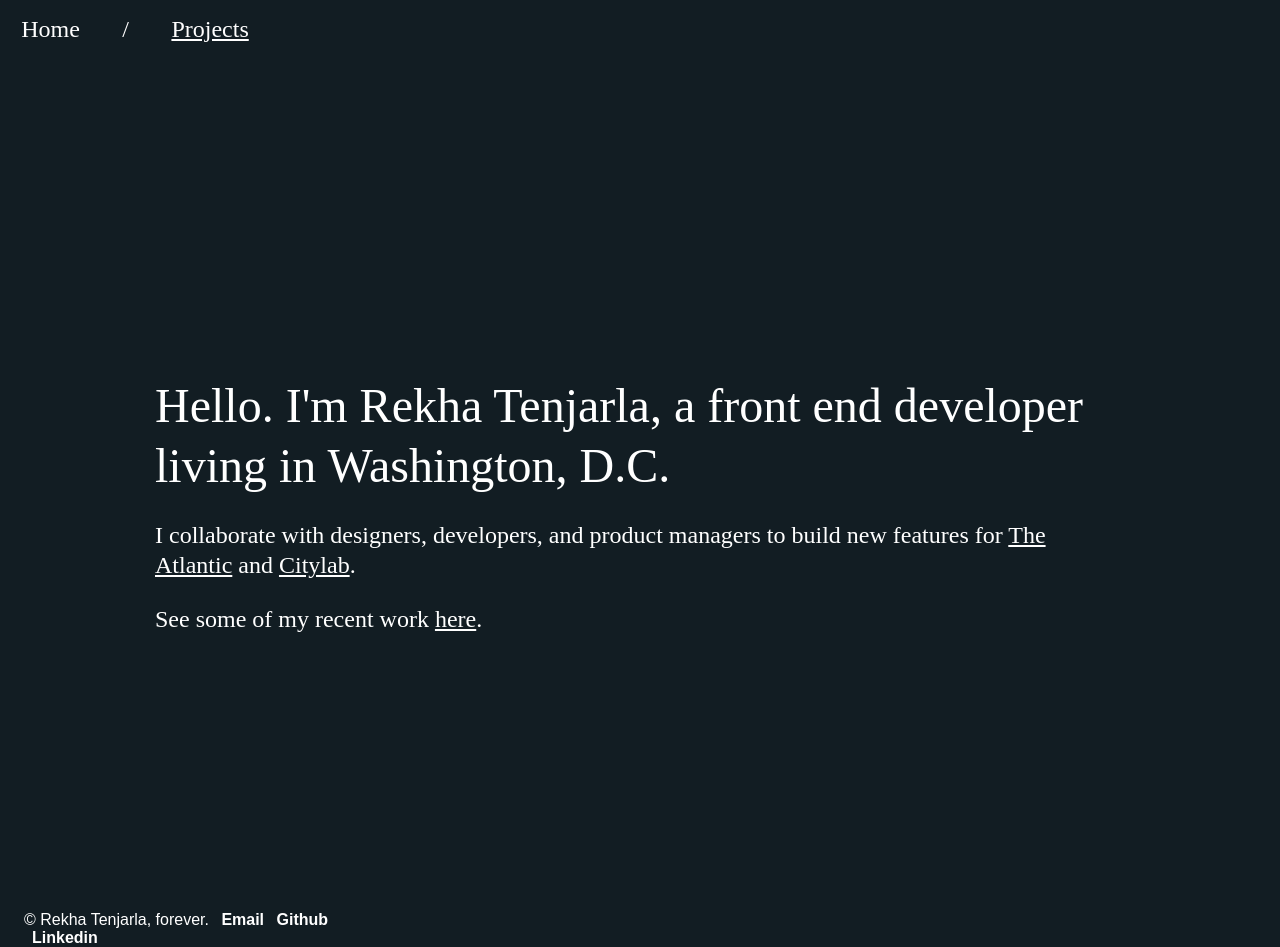
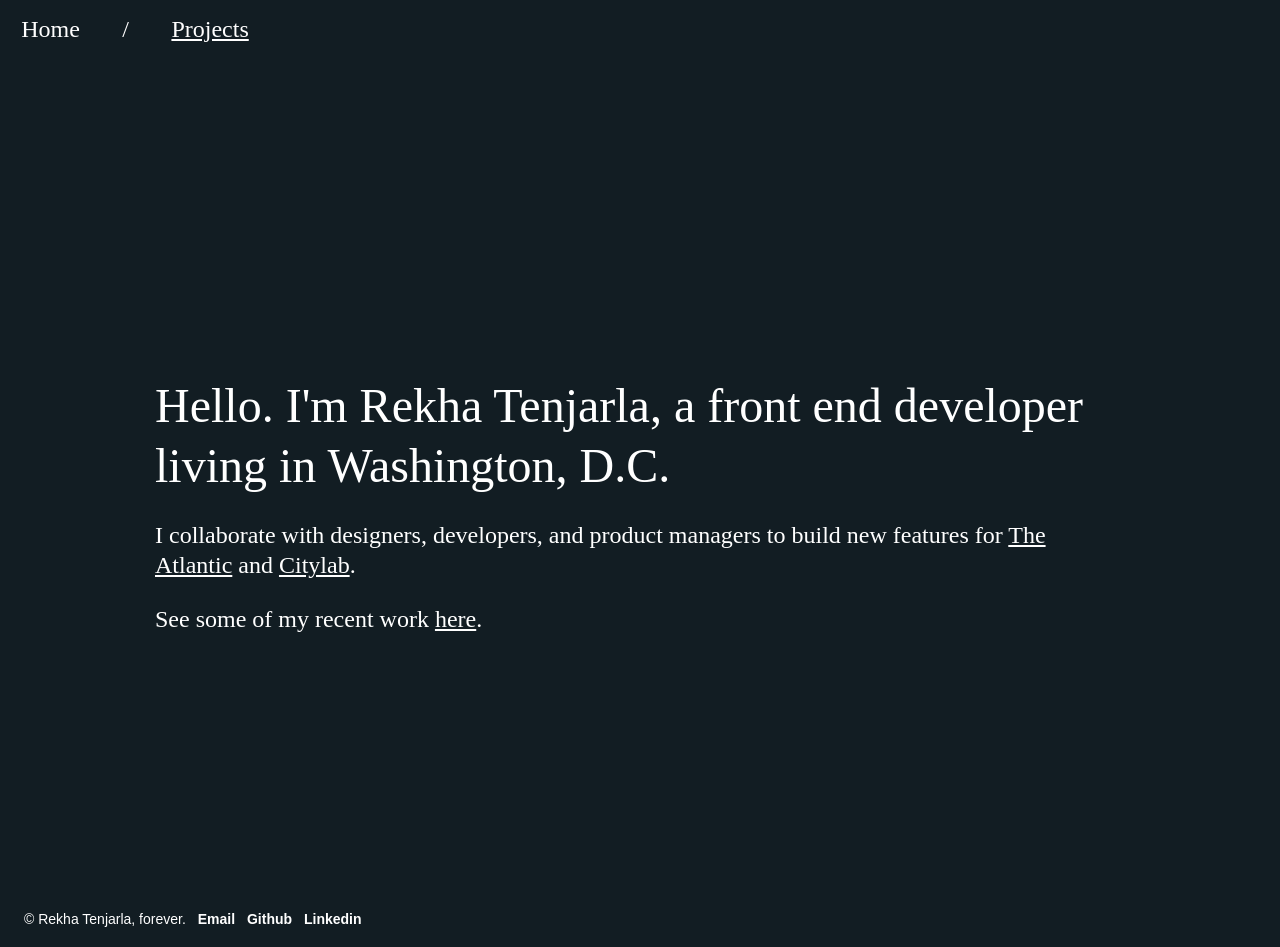
Before and after one commit to rekhers/rekhers.github.io, a Jekyll site: the page built from index.html, in a window 1280 px wide. Built offline with Jekyll 4.4.1, drawn with Linux system fonts in a browser that asks for light colours; some web fonts are replaced.

Commit message:
adjust footer font size

```diff
--- a/assets/scss/footer.scss
+++ b/assets/scss/footer.scss
@@ -2,7 +2,7 @@
   color: $color-white;
   bottom: $space-32;
   font-family: $font-muli;
-  font-size: $size-16;
+  font-size: $size-12;
   font-weight: 300;
   left: $space-16;
   max-width: 380px;
@@ -10,6 +10,7 @@
 
   @include breakpoint($breakpoint-medium) {
     left: $space-24;
+    font-size: $size-14;
   }
 }
 
--- a/assets/scss/variables.scss
+++ b/assets/scss/variables.scss
@@ -32,6 +32,8 @@ $space-64: 64px;
 // ========================
 //  Sizes
 // ========================
+
+$size-12: 12px;
 
 $size-14: 14px;
 
```
